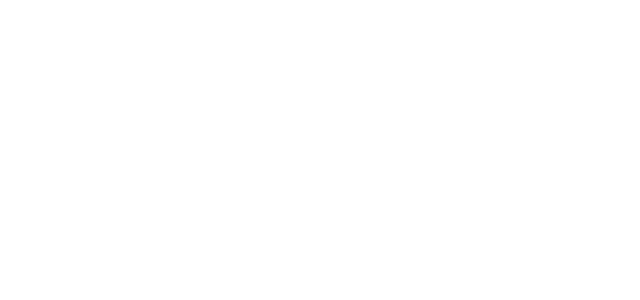
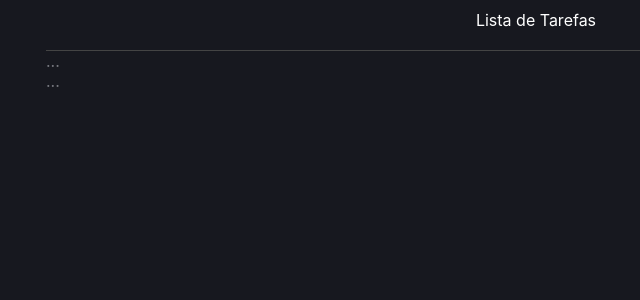
Before and after one commit to sergiomendes23/apresentation-toDo, a React (Create React App) app: page / in a window 1280 px wide. Shown: the top 300 px of the page, without its empty margins (104-744 px from the left). Built offline with nearby package versions, Linux system fonts and the light colour scheme.

Commit message:
types components done

```diff
--- a/src/App.styles.ts
+++ b/src/App.styles.ts
@@ -3,5 +3,20 @@ import styled from 'styled-components';
 export const Container = styled.div`
     background-color: #17181f;
     color: #797A81;
+    min-height: 100vh;
+`;
 
+export const Area = styled.div`
+    margin: auto;
+    max-width: 980px;
+    padding: 10px;
 `;
+
+export const Header = styled.div`
+    margin: 0;
+    padding: 0;
+    color: #fff;
+    text-align: center;
+    border-bottom: 1px solid #444;
+    padding-bottom: 20px;
+`;
--- a/src/App.tsx
+++ b/src/App.tsx
@@ -1,11 +1,23 @@
-import { Container } from './/App.styles'
-
+import * as s from './/App.styles'
+import { useState } from 'react';
+import { item } from './types/item';
 
 const App = () => {
+
+  const [list, setList] = useState<item[]>([
+    {id: 1, name: 'Fazer o hub', done: false},
+    {id: 2, name: 'Fazer o projetão', done: false}
+  ])
+
   return (
-    <Container>
-
-    </Container>
+    <s.Container>
+      <s.Area>
+        <s.Header>Lista de Tarefas</s.Header>
+        {list.map((item, index) => (
+          <div>...</div>
+        ))}
+      </s.Area>
+    </s.Container>
   )
 }
 
--- /dev/null
+++ b/src/types/item.ts
@@ -0,0 +1,5 @@
+export type item = {
+    id: number,
+    name: string,
+    done: boolean,
+}
```
